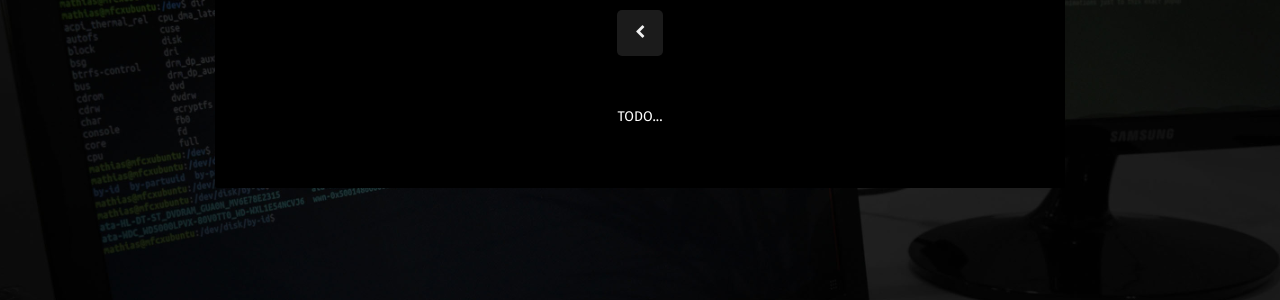
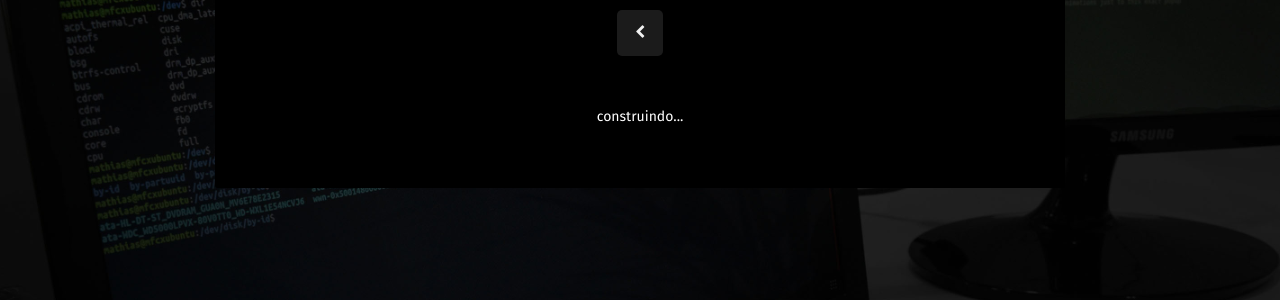
Before and after one commit to mathiasfc/jekyllPage, a Jekyll site: the page built from about/index.md, in a window 1280 px wide. Shown: the part 170-470 px from the top of the page. Built offline with Jekyll 4.4.1, drawn with Linux system fonts in a browser that asks for light colours; some web fonts are replaced.

Commit message:
atualizacao

```diff
--- a/about/index.md
+++ b/about/index.md
@@ -6,4 +6,4 @@ date: 2016-03-21
 comments: false
 ---
 
-<center>TODO...</center>
+<center>construindo...</center>
```
